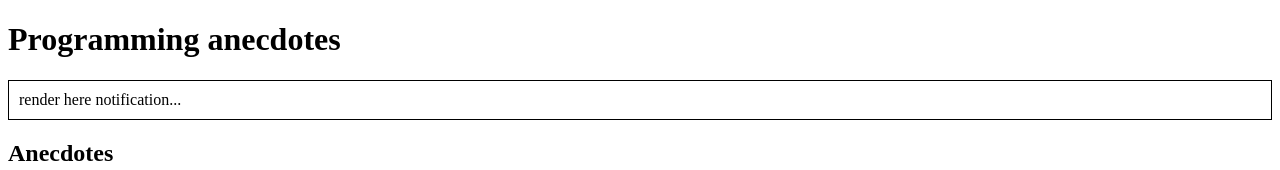
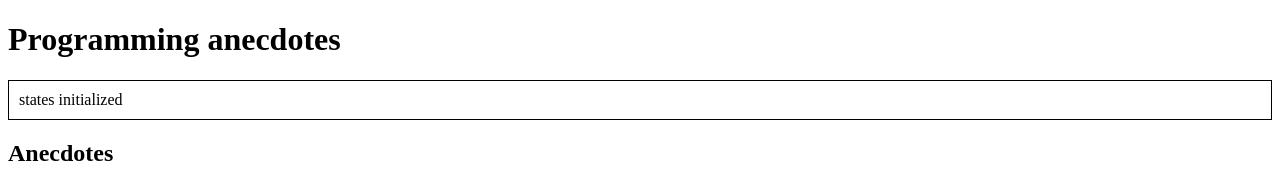
Before and after one commit to viuh/mop06_redux-anecdotes-v2, a React (Create React App) app: page / in a window 1280 px wide. Shown: the top 170 px of the page. Built offline with nearby package versions, Linux system fonts and the light colour scheme.

Commit message:
6.3. :coffee:

```diff
--- a/package.json
+++ b/package.json
@@ -19,6 +19,7 @@
     "babel-eslint": "^8.2.3",
     "eslint": "^4.19.1",
     "eslint-plugin-jest": "^21.15.1",
-    "eslint-plugin-react": "^7.8.2"
+    "eslint-plugin-react": "^7.8.2",
+    "react-redux": "^5.0.7"
   }
 }
--- a/src/App.js
+++ b/src/App.js
@@ -6,13 +6,13 @@ import AnecdoteList from './components/AnecdoteList'
 class App extends React.Component {
 
   render() {
-    const anecdotes = this.props.store.getState()
+    const anecdotes = this.props.store.getState().anecdotes
     console.log('Lähtödata:', anecdotes)
-
+    console.log('Noties:',this.props.store.getState().notifications)
     return (
       <div>
         <h1>Programming anecdotes</h1>
-        <Notification />
+        <Notification store={this.props.store}/>
         <AnecdoteList store={this.props.store} />
         <AnecdoteForm store={this.props.store} />
       </div>
--- a/src/components/AnecdoteList.js
+++ b/src/components/AnecdoteList.js
@@ -3,7 +3,7 @@ import { voteAnecdote } from '../reducers/anecdoteReducer'
 
 class AnecdoteList extends React.Component {
   render() {
-    const anecdotes = this.props.store.getState()
+    const anecdotes = this.props.store.getState().anecdotes
     return (
       <div>
         <h2>Anecdotes</h2>
--- a/src/components/Notification.js
+++ b/src/components/Notification.js
@@ -7,9 +7,10 @@ class Notification extends React.Component {
       padding: 10,
       borderWidth: 1
     }
+    console.log('Notifsi:',this.props.store.getState().notifications)
     return (
       <div style={style}>
-        render here notification...
+        {this.props.store.getState().notifications.text}
       </div>
     )
   }
--- /dev/null
+++ b/src/reducers/notificationReducer.js
@@ -0,0 +1,36 @@
+import React from 'react'
+
+
+const notificationsAtStart = {
+  text: 'states initialized'
+}
+
+const notificationReducer = (state='', action) => {
+
+  switch (action.type) {
+  case 'SHOWSUCCESS':
+    return action.text
+  default:
+    return state
+  }
+}
+
+
+export const showSuccess = (text) => {
+  return {
+    type: 'SHOWSUCCESS',
+    text
+  }
+}
+
+const initialState = notificationsAtStart
+
+const reducer = (store = initialState, action) => {
+
+  console.log('Notifsisa?', store )
+  return store
+}
+
+
+
+export default reducer
--- a/src/store.js
+++ b/src/store.js
@@ -1,6 +1,17 @@
-import { createStore } from 'redux'
-import reducer from './reducers/anecdoteReducer'
+
+//import reducer from './reducers/anecdoteReducer'
+import { createStore, combineReducers } from 'redux'
+import { Provider } from 'react-redux'
+import notificationReducer from './reducers/notificationReducer'
+import anecdoteReducer from './reducers/anecdoteReducer'
+
+const reducer = combineReducers({
+  notifications: notificationReducer,
+  anecdotes: anecdoteReducer
+})
 
 const store = createStore(reducer)
+console.log('No ny?', store.getState())
+
 
 export default store
```
Also changed, not shown: src/index.js (+4 -3 lines), 1 other file (tests, documents, lock files or other folders).
